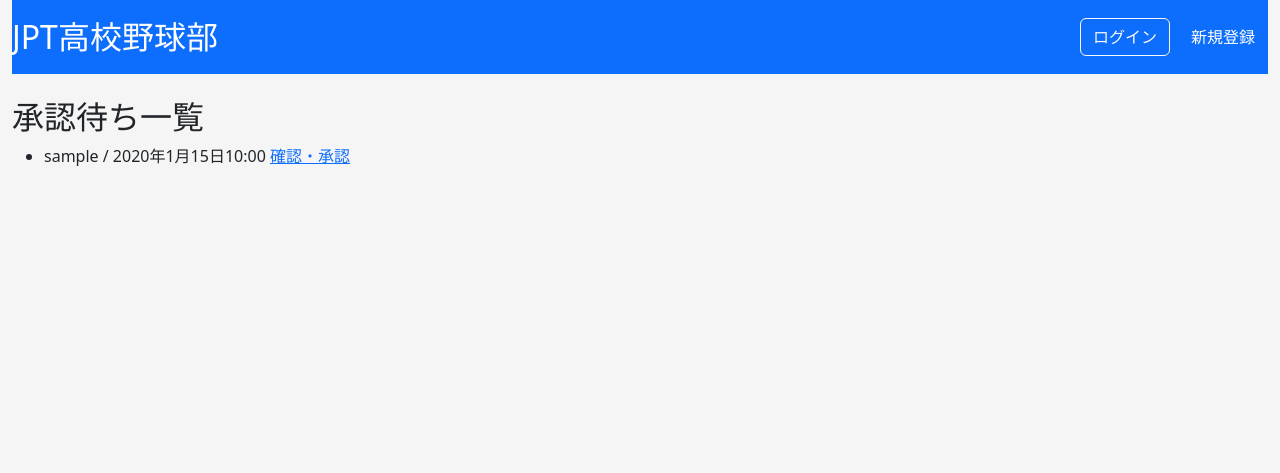
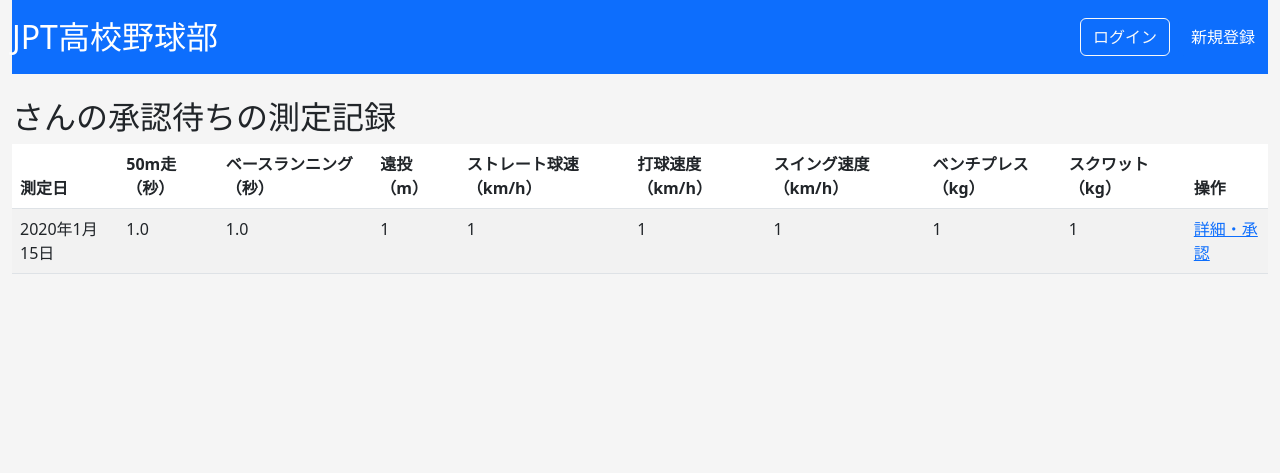
Before and after one commit to tomoki-shiozaki/baseball-talent-management-app, a Django app: template templates/approvals/pending_approval_list.html in a window 1280 px wide. Shown: the top 473 px of the page. Run offline with Django 5.2, Linux system fonts and the light colour scheme; tables that the repository leaves empty hold one stand-in row (values such as "Sample post"); the template is opened without the code that fills it: values that come from a table or form of the project are taken from there, most other values are stand-ins (such as "Sample title", 1, 10 or a date in 2020); parts of the project's set-up code (start-up, migrations or seed data) failed here and were passed over.

Commit message:
feat(approvals): add pending approvals list for players

```diff
--- a/templates/approvals/pending_approval_list.html
+++ b/templates/approvals/pending_approval_list.html
@@ -1,14 +1,43 @@
 {% extends "base.html" %}
 {% block content %}
-<h2>承認待ち一覧</h2>
-<ul>
-    {% for approval in approvals %}
-    <li>
-        {{ approval.measurement.player.username }} / {{ approval.measurement.date }}
-        <a href="{% url 'approvals:approval_detail' approval.id %}">確認・承認</a>
-    </li>
-    {% empty %}
-    <li>承認待ちはありません。</li>
-    {% endfor %}
-</ul>
+<h2>{{ user.username }} さんの承認待ちの測定記録</h2>
+
+{% if measurements %}
+<table class="table table-striped">
+    <thead>
+        <tr>
+            <th>測定日</th>
+            <th>50m走（秒）</th>
+            <th>ベースランニング（秒）</th>
+            <th>遠投（m）</th>
+            <th>ストレート球速（km/h）</th>
+            <th>打球速度（km/h）</th>
+            <th>スイング速度（km/h）</th>
+            <th>ベンチプレス（kg）</th>
+            <th>スクワット（kg）</th>
+            <th>操作</th>
+        </tr>
+    </thead>
+    <tbody>
+        {% for m in measurements %}
+        <tr>
+            <td>{{ m.date }}</td>
+            <td>{{ m.sprint_50m }}</td>
+            <td>{{ m.base_running }}</td>
+            <td>{{ m.long_throw }}</td>
+            <td>{{ m.straight_ball_speed }}</td>
+            <td>{{ m.hit_ball_speed }}</td>
+            <td>{{ m.swing_speed }}</td>
+            <td>{{ m.bench_press }}</td>
+            <td>{{ m.squat }}</td>
+            <td>
+                <a href="">詳細・承認</a>
+            </td>
+        </tr>
+        {% endfor %}
+    </tbody>
+</table>
+{% else %}
+<p>承認待ちの測定記録はありません。</p>
+{% endif %}
 {% endblock %}
```
Also changed, not shown: apps/approvals/views.py (+31 -5 lines), apps/measurements/views.py (+2 -12 lines).
